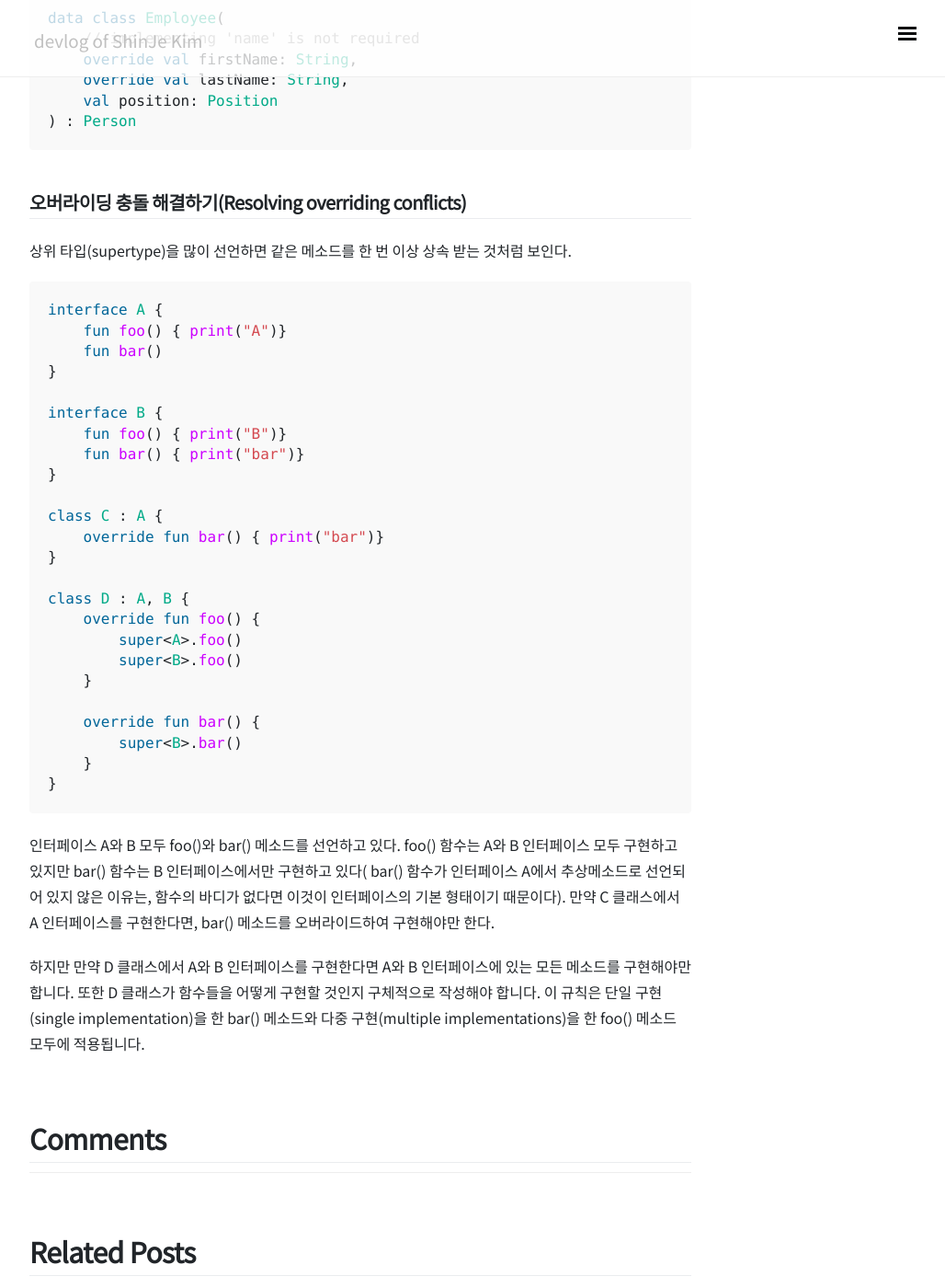
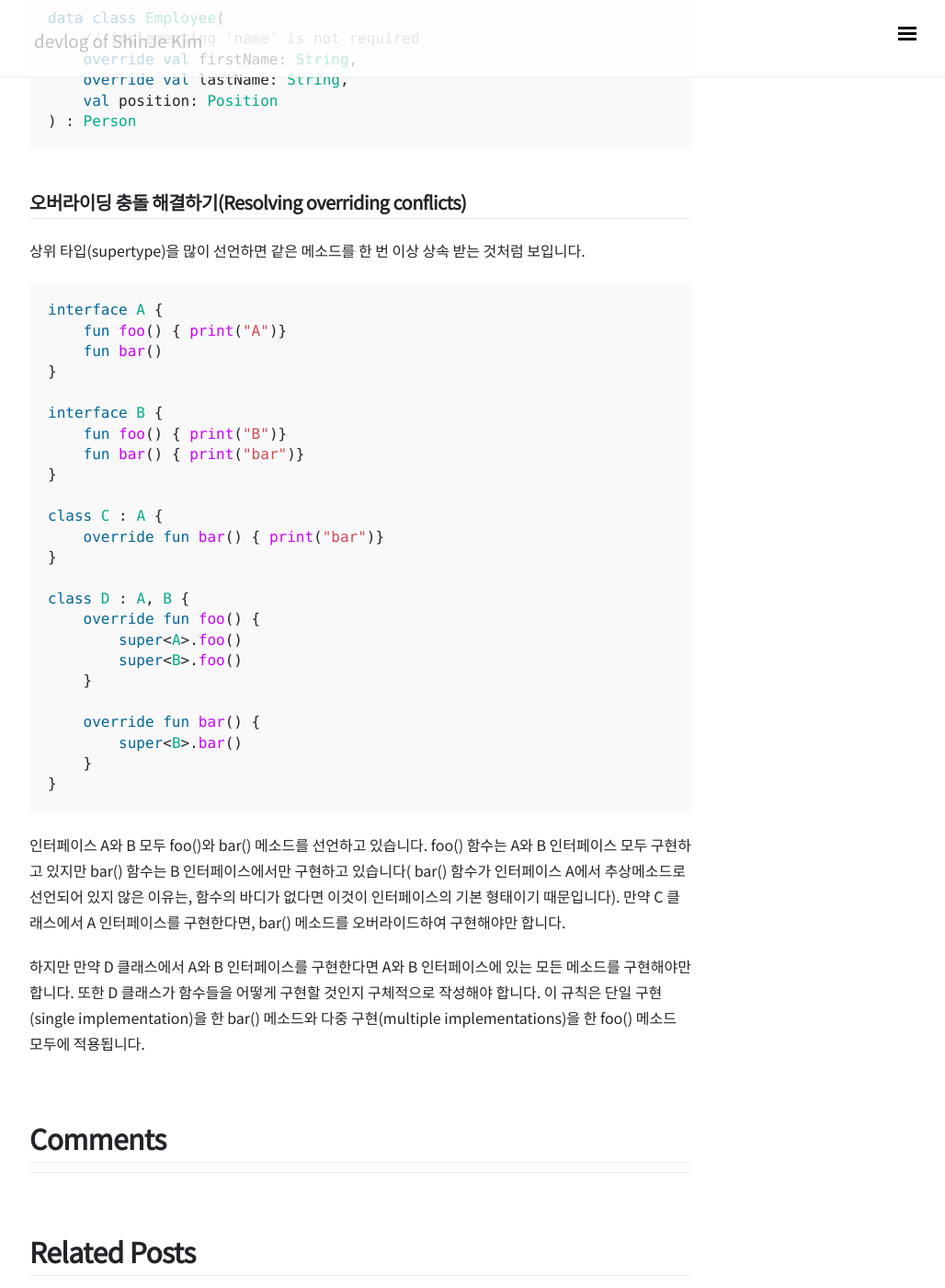
Before and after one commit to ShinJeKim/ShinJeKim.github.io, a Jekyll site: the page built from _posts/Kotlin/2019-08-28-[kotlin] 인터페이스.md, in a window 1280 px wide and 1400 px high, scrolled down 2070 px. Shown: the whole window at 92% size, without its empty margins (248-1276 px from the left). Built offline with Jekyll 4.4.1, drawn with Linux system fonts in a browser that asks for light colours; nearby versions of some CDN libraries; comment, search, counter and statistics services are not loaded.

Commit message:
fix typo

````diff
--- a/_posts/Kotlin/2019-08-28-[kotlin] 인터페이스.md
+++ b/_posts/Kotlin/2019-08-28-[kotlin] 인터페이스.md
@@ -84,7 +84,7 @@ data class Employee(
 ```
 
 ## 오버라이딩 충돌 해결하기(Resolving overriding conflicts)
-상위 타입(supertype)을 많이 선언하면 같은 메소드를 한 번 이상 상속 받는 것처럼 보인다.
+상위 타입(supertype)을 많이 선언하면 같은 메소드를 한 번 이상 상속 받는 것처럼 보입니다.
 
 ```kotlin
 interface A {
@@ -113,7 +113,7 @@ class D : A, B {
 }
 ```
 
-인터페이스 A와 B 모두 foo()와 bar() 메소드를 선언하고 있다. foo() 함수는 A와 B 인터페이스 모두 구현하고 있지만 bar() 함수는 B 인터페이스에서만 구현하고 있다( bar() 함수가 인터페이스 A에서 추상메소드로 선언되어 있지 않은 이유는, 함수의 바디가 없다면 이것이 인터페이스의 기본 형태이기 때문이다). 만약 C 클래스에서 A 인터페이스를 구현한다면, bar() 메소드를 오버라이드하여 구현해야만 한다.
+인터페이스 A와 B 모두 foo()와 bar() 메소드를 선언하고 있습니다. foo() 함수는 A와 B 인터페이스 모두 구현하고 있지만 bar() 함수는 B 인터페이스에서만 구현하고 있습니다( bar() 함수가 인터페이스 A에서 추상메소드로 선언되어 있지 않은 이유는, 함수의 바디가 없다면 이것이 인터페이스의 기본 형태이기 때문입니다). 만약 C 클래스에서 A 인터페이스를 구현한다면, bar() 메소드를 오버라이드하여 구현해야만 합니다.
 
 하지만 만약 D 클래스에서 A와 B 인터페이스를 구현한다면 A와 B 인터페이스에 있는 모든 메소드를 구현해야만 합니다. 또한 D 클래스가 함수들을 어떻게 구현할 것인지 구체적으로 작성해야 합니다. 이 규칙은 단일 구현(single implementation)을 한 bar() 메소드와 다중 구현(multiple implementations)을 한 foo() 메소드 모두에 적용됩니다.
 
````
